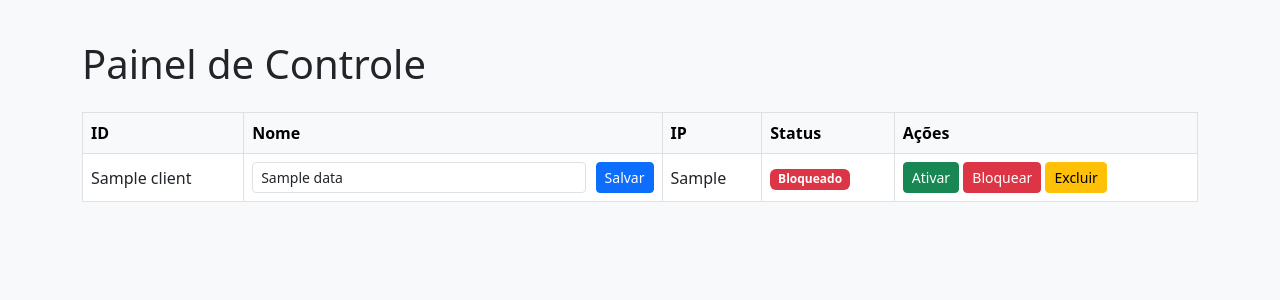
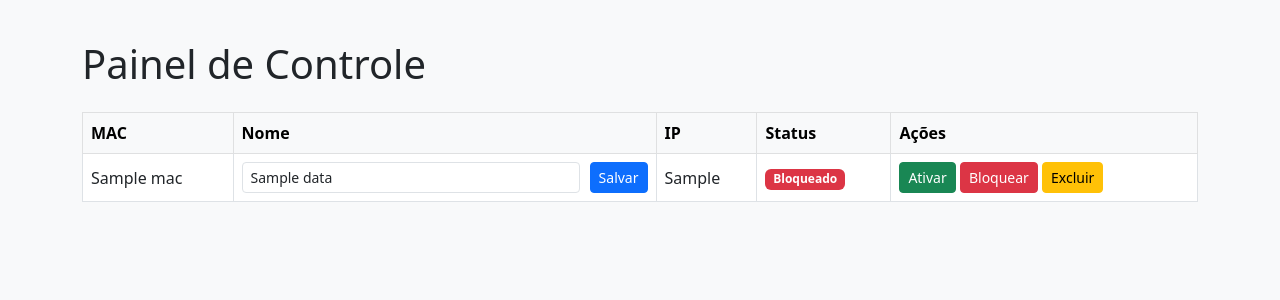
Before and after one commit to blackingbrbr23/painel-controlle, a Flask app: template templates/index.html in a window 1280 px wide. Shown: the top 300 px of the page. Run offline with Flask 3, Linux system fonts and the light colour scheme; the template is opened without the code that fills it: most values are stand-ins (such as "Sample title", 1, 10 or a date in 2020).

Commit message:
Update index.html

```diff
--- a/templates/index.html
+++ b/templates/index.html
@@ -18,7 +18,7 @@
     <table class="table table-bordered table-hover">
       <thead class="table-light">
         <tr>
-          <th>ID</th>
+          <th>MAC</th>
           <th>Nome</th>
           <th>IP</th>
           <th>Status</th>
@@ -26,11 +26,11 @@
         </tr>
       </thead>
       <tbody>
-        {% for id, data in clients.items() %}
+        {% for mac, data in clients.items() %}
         <tr>
-          <td class="text-break">{{ id }}</td>
+          <td class="text-break">{{ mac }}</td>
           <td>
-            <form action="/rename/{{ id }}" method="post" class="form-inline">
+            <form action="/rename/{{ mac }}" method="post" class="form-inline">
               <input type="text" name="nome" value="{{ data.nome }}" class="form-control form-control-sm">
               <button type="submit" class="btn btn-primary btn-sm">Salvar</button>
             </form>
@@ -44,13 +44,13 @@
             {% endif %}
           </td>
           <td>
-            <form action="/set/{{ id }}/ACTIVE" method="post" style="display:inline">
+            <form action="/set/{{ mac }}/ACTIVE" method="post" style="display:inline">
               <button type="submit" class="btn btn-success btn-sm">Ativar</button>
             </form>
-            <form action="/set/{{ id }}/BLOCKED" method="post" style="display:inline">
+            <form action="/set/{{ mac }}/BLOCKED" method="post" style="display:inline">
               <button type="submit" class="btn btn-danger btn-sm">Bloquear</button>
             </form>
-            <form action="/delete/{{ id }}" method="post" style="display:inline" onsubmit="return confirm('Tem certeza que deseja excluir este usuário?');">
+            <form action="/delete/{{ mac }}" method="post" style="display:inline" onsubmit="return confirm('Tem certeza que deseja excluir este cliente?');">
               <button type="submit" class="btn btn-warning btn-sm">Excluir</button>
             </form>
           </td>
```
